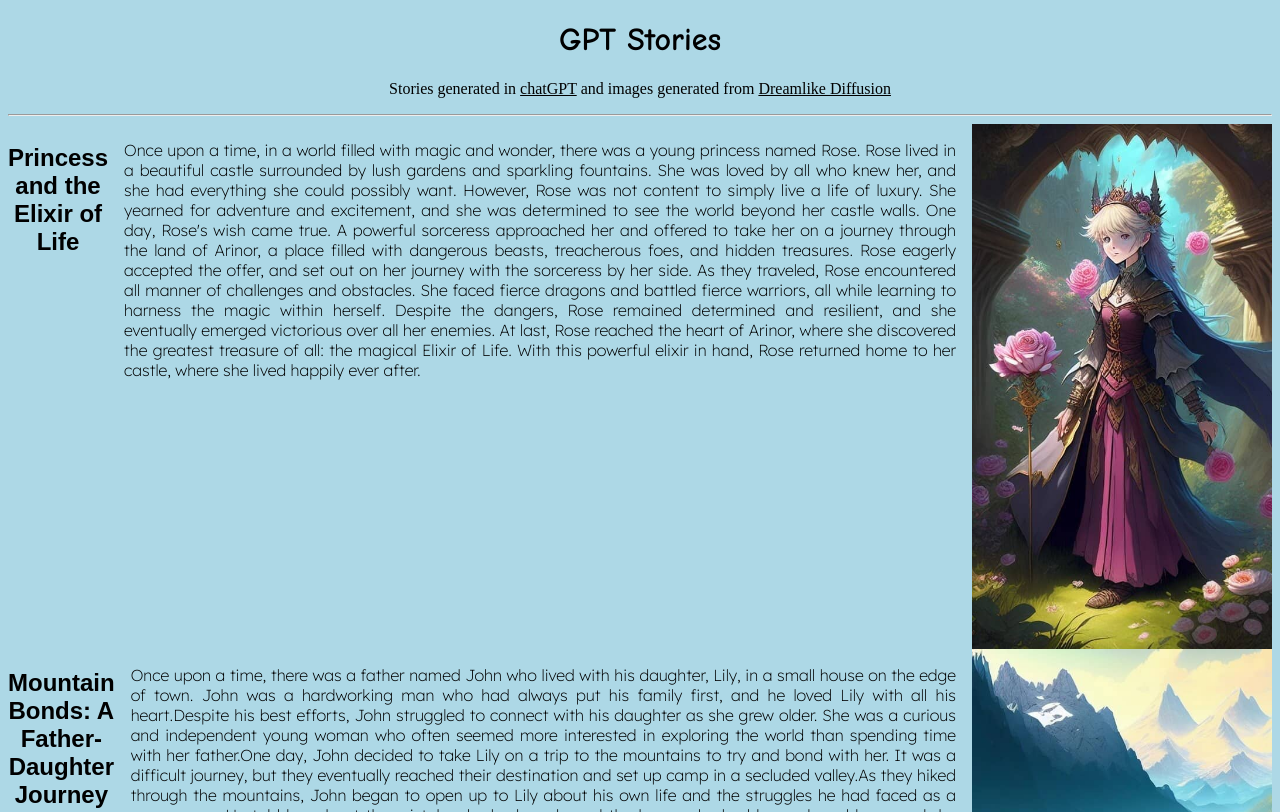
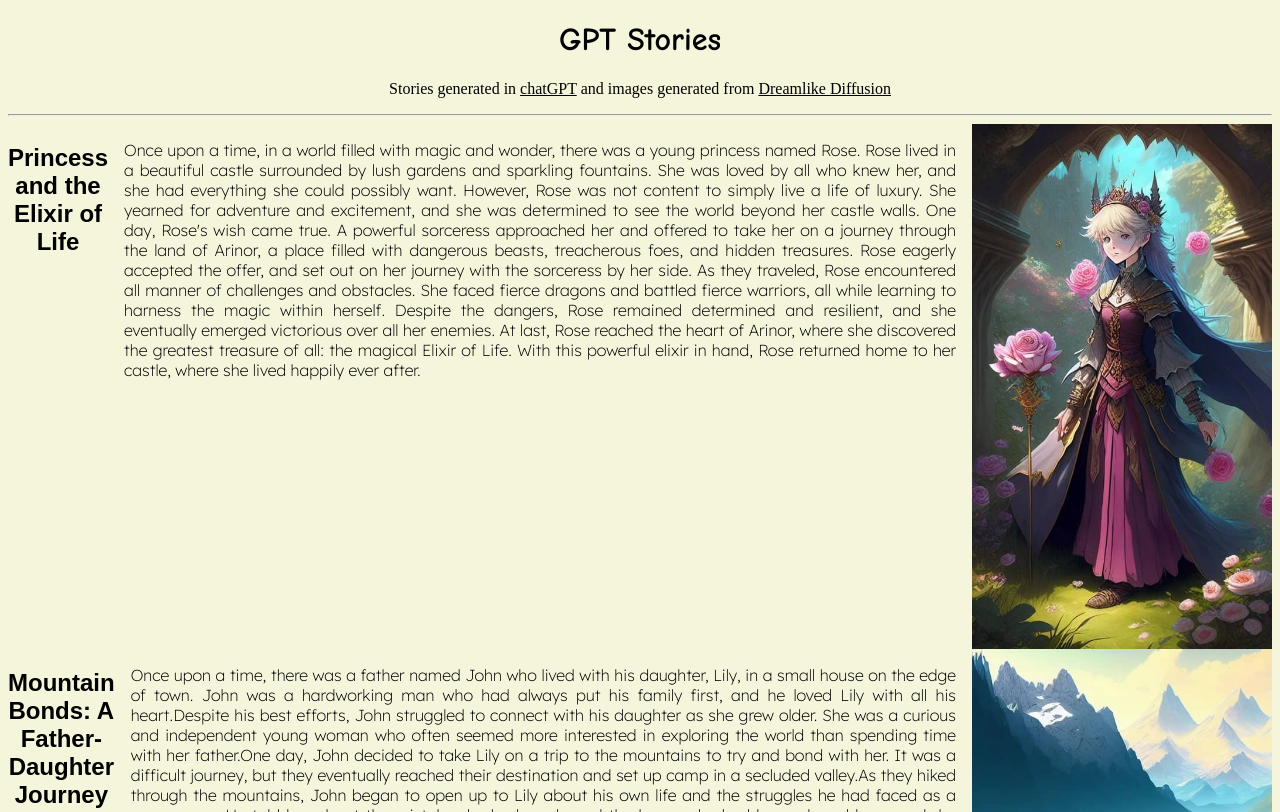
Before and after one commit to B-R-P/GPTStories, a plain HTML site: page index.html in a window 1280 px wide. Shown: the top 812 px of the page. Drawn offline with Linux system fonts and the light colour scheme; files whose address does not match are found by name; a web font is replaced by a local one.

Commit message:
Change background color to beige

```diff
--- a/index.html
+++ b/index.html
@@ -24,7 +24,7 @@
 		}
 	</style>
 </head>
-<body style="background-color: lightblue;">
+<body style="background-color: #F5F5DC;">
 <h1 style="font-family: Comic Sans MS;"><center>GPT Stories</center></h1>
 <p>
 	<center>Stories generated in <a href="https://chat.openai.com">chatGPT</a> and images generated from <a href="https://dreamlike.art/">Dreamlike Diffusion</a></center>
```
